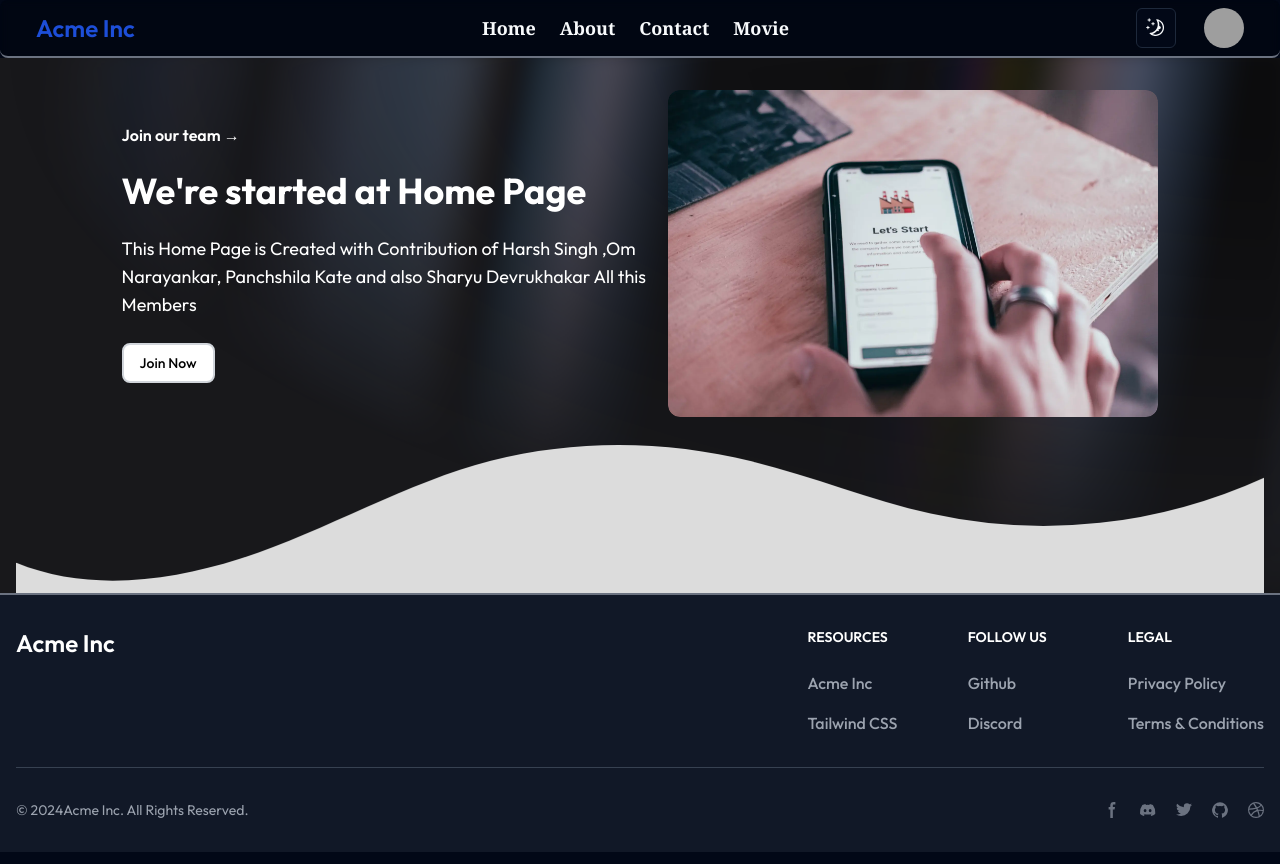
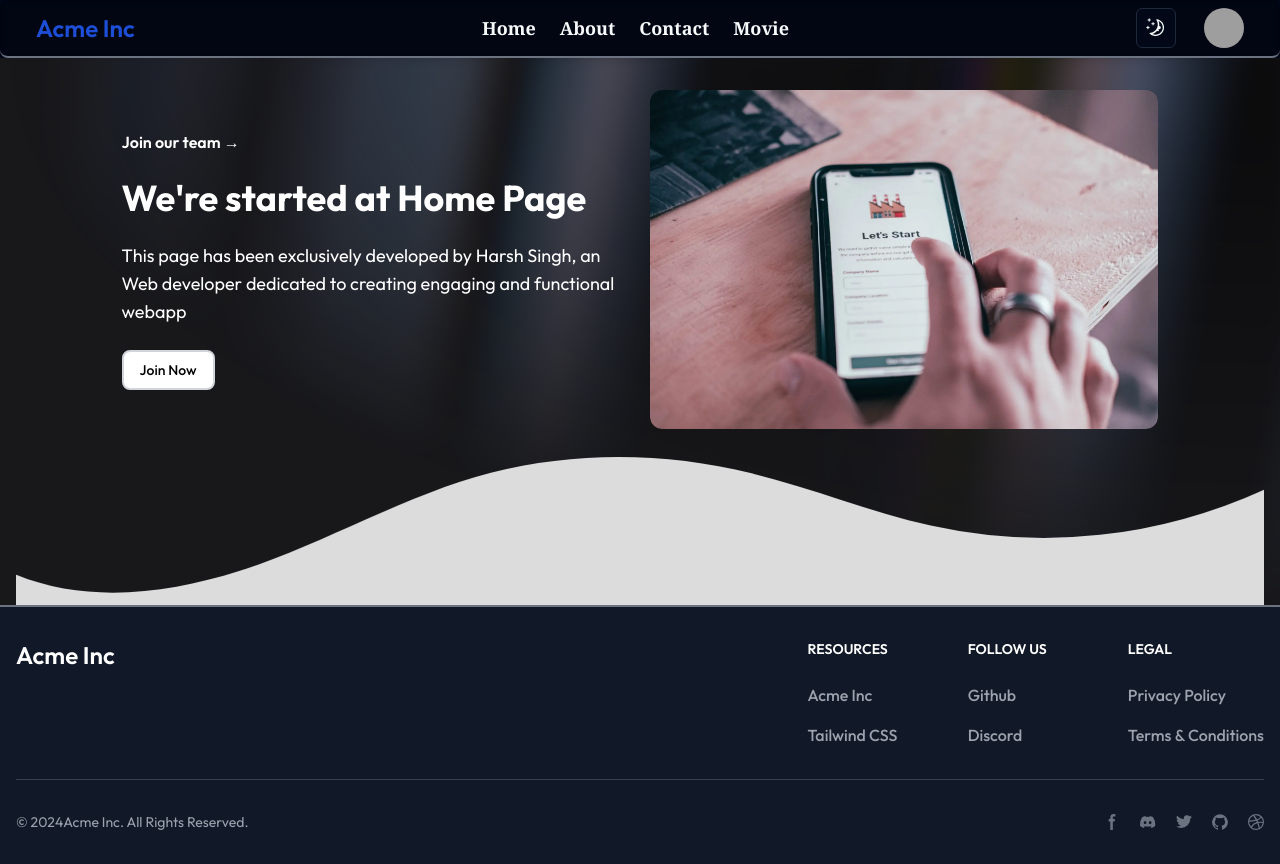
Before and after one commit to harshsinghmumbai/Full_Stack_WebApplication, a Next.js app: page / in a window 1280 px wide. Built offline with nearby package versions, Linux system fonts and the light colour scheme; grey boxes are pictures that could not be loaded.

Commit message:
smooth scrolling

```diff
--- a/src/app/layout.js
+++ b/src/app/layout.js
@@ -18,7 +18,7 @@ export const metadata = {
 
 export default function RootLayout({ children }) {
   return (
-    <html lang="en">
+    <html lang="en" className="!scroll-smooth">
       <body className={outfit.className}>
         <ThemeProvider
           attribute="class"
--- a/src/app/page.jsx
+++ b/src/app/page.jsx
@@ -6,7 +6,7 @@ export default function Home() {
   const data = {
     title: "We're started at Home Page",
     description:
-      "This Home Page is Created with Contribution of Harsh Singh ,Om Narayankar, Panchshila Kate and also Sharyu Devrukhakar All this Members",
+      "This page has been exclusively developed by Harsh Singh, an Web developer dedicated to creating engaging and functional webapp",
     image: "/Images/home.webp",
   };
   return (
```
